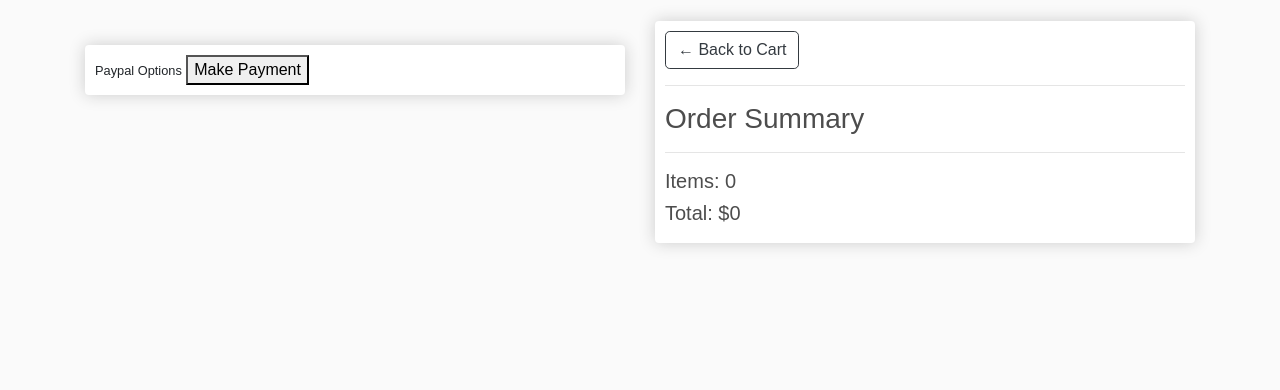
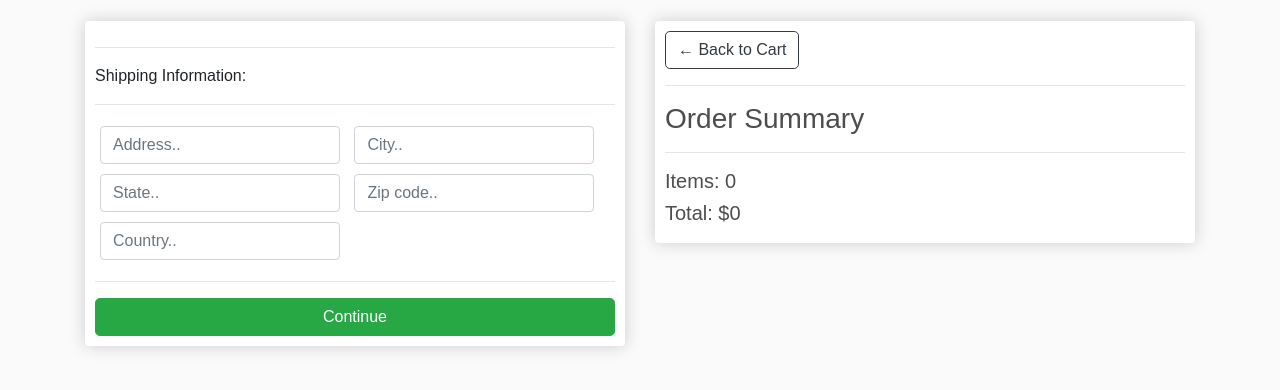
Before and after one commit to szymonyang/django-ecomerce-project, a Django app: page /checkout/ in a window 1280 px wide. Shown: the part 57-447 px from the top of the page. Run offline with Django 3.2, Linux system fonts and the light colour scheme; a user stored in the database is signed in; tables that the repository leaves empty hold one stand-in row (values such as "Sample post"); some libraries are stand-ins or nearby versions; some web fonts are replaced.

Commit message:
Fix checkout

```diff
--- a/store/templates/store/checkout.html
+++ b/store/templates/store/checkout.html
@@ -68,14 +68,15 @@
     </div>
 
     <script>
-        const total = "{{ total.get_cart_total }}"
+        const total = "{{ order.get_cart_total }}"
+        console.log("total what the fuck why not show:", total)
         if (user !== "AnonymousUser") {
             document.getElementById("user-info").innerHTML = ""
             // hide entire form if user is logged in
-            document.getElementById("form-wrapper").classList.add("hidden")
+            {#document.getElementById("form-wrapper").classList.add("hidden")#}
             // show payment
-            document.getElementById("payment-info")
-            document.getElementById("payment-info").classList.remove("hidden")
+            {#document.getElementById("payment-info")#}
+            {#document.getElementById("payment-info").classList.remove("hidden")#}
         }
 
 
@@ -109,8 +110,31 @@
                 userFormData.email = form.email.value
             }
 
+            shippingInfo.address = form.address.value
+            shippingInfo.city = form.city.value
+            shippingInfo.state = form.state.value
+            shippingInfo.zipcode = form.zipcode.value
+
+
             console.log('Shipping Info:', shippingInfo)
             console.log('User Info:', userFormData)
+
+            const url = "/process_order/"
+            fetch(url, {
+                method: "POST",
+                headers: {
+                    "Content-Type": "application/json",
+                    "X-CSRFToken": csrftoken
+                },
+                body: JSON.stringify({'form': userFormData, 'shipping': shippingInfo})
+            }).then((response) => response.json())
+                .then((data) => {
+                    console.log("Success:", data);
+                    alert("Transaction completed");
+                    // redirect the user to homepage
+                    window.location.href = "{% url 'store' %}"
+                })
         }
+
     </script>
 {% endblock content %}
--- a/store/urls.py
+++ b/store/urls.py
@@ -10,6 +10,7 @@ urlpatterns = [
     path("cart/", views.cart, name="cart"),
     path("checkout/", views.checkout, name="checkout"),
     path("update_item/", views.updateItem, name="update_item"),
+    path("process_order/", views.processOrder, name="process_order"),
 ]
 
 urlpatterns += static(settings.STATIC_URL, document_root=settings.STATIC_ROOT)
--- a/store/views.py
+++ b/store/views.py
@@ -4,7 +4,7 @@ from django.http import HttpRequest, JsonResponse
 from django.shortcuts import render
 from django.views import View
 
-from store.models import Product, Order, OrderItem
+from store.models import Product, Order, OrderItem, ShippingAddress
 
 
 def store(request):
@@ -95,3 +95,30 @@ def updateItem(request):
         orderItem.delete()
 
     return JsonResponse('Item was added', safe=False)
+
+
+def processOrder(request):
+    # Should restrict to POST only
+    data = json.loads(request.body)
+    if request.user.is_authenticated:
+        # TODO: Why 1to1 field (maybe the reverese lookup)
+        customer = request.user.customer
+        # print(request.user.customer)
+        # Handle multiple order
+        order, _ = Order.objects.get_or_create(customer=customer, is_complete=False)
+        total = float(data['form']['total'])
+        if total == order.get_cart_total:
+            order.complete = True
+            order.save()
+
+        ShippingAddress.objects.create(
+            order=order,
+            address=data["shipping"]["address"],
+            city=data["shipping"]["city"],
+            state=data["shipping"]["state"],
+            zipcode=data["shipping"]["zipcode"],
+        )
+    else:
+        print("User is not logged in")
+
+    return JsonResponse('Payment submitted..', safe=False)
```
